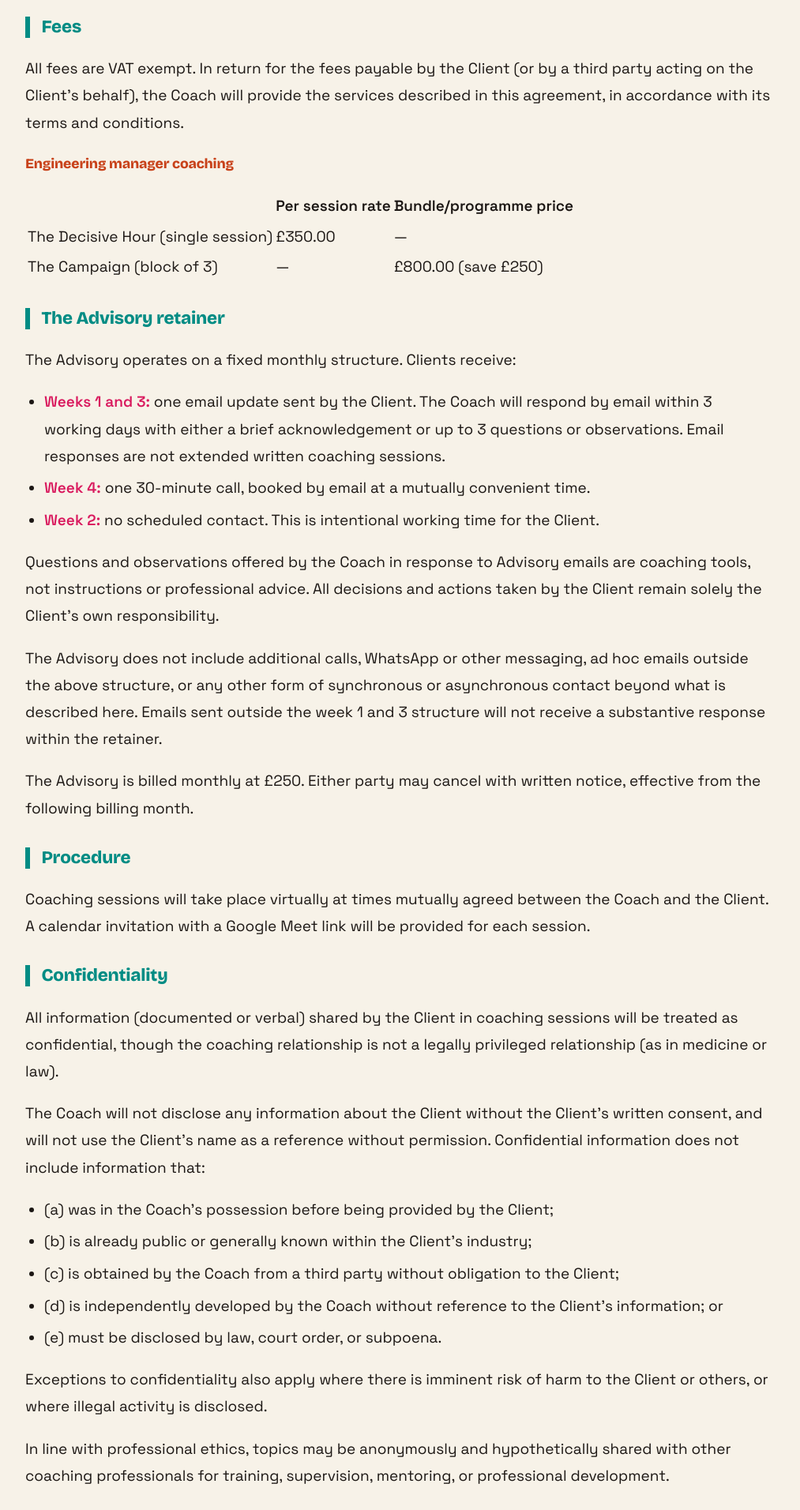
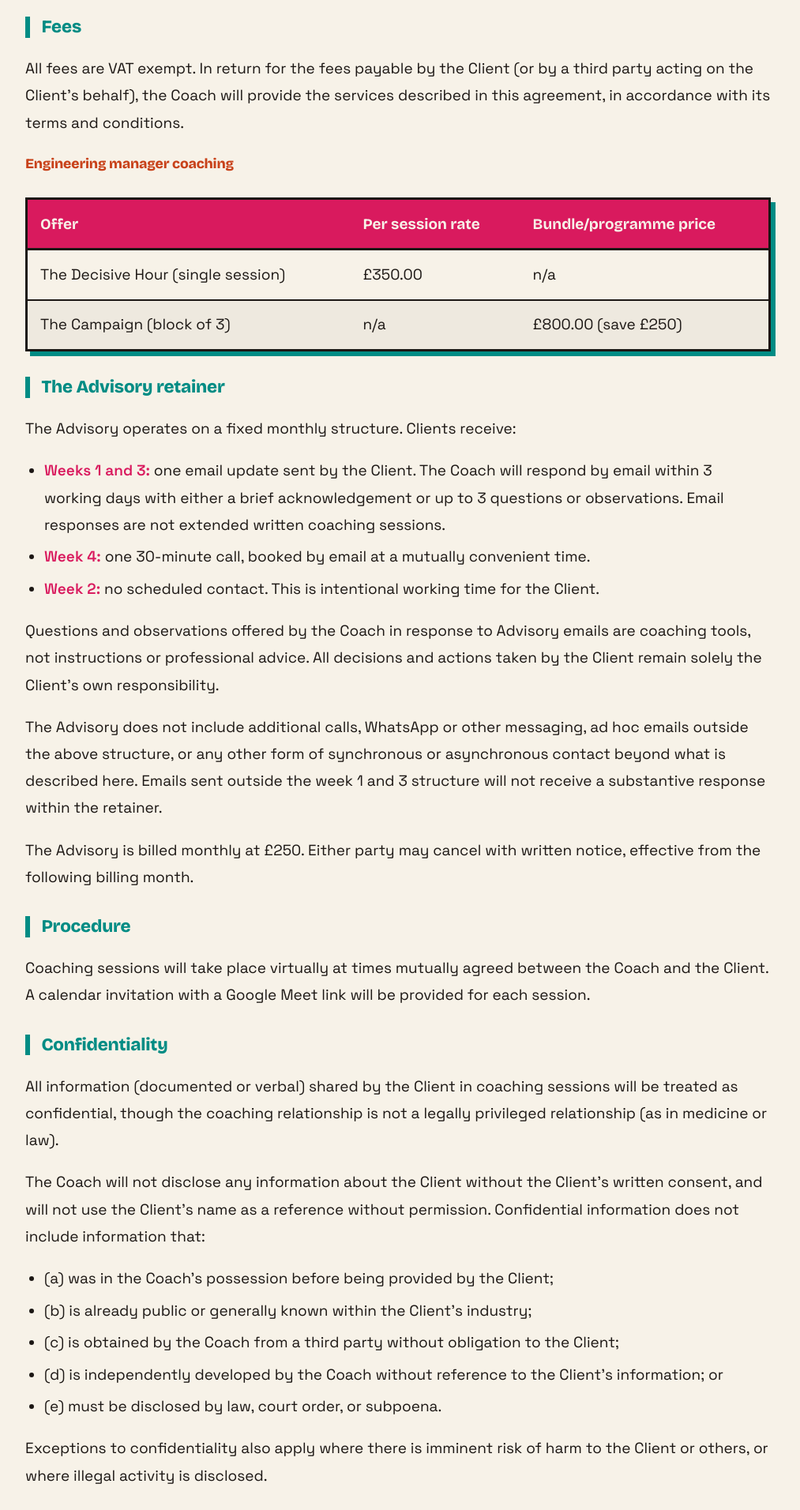
Before and after one commit to outragedpinkracoon/outragedpinkracoon.github.io, a Jekyll site: the page built from pages/coaching-disclaimer-and-terms.md, in a window 1280 px wide. Shown: the part 4332-6244 px from the top of the page at 79% size, without its empty margins (136-1149 px from the left). Built offline with Jekyll 4.4.1, drawn with Linux system fonts in a browser that asks for light colours; comment, search, counter and statistics services are not loaded.

Commit message:
fixes T&Cs table

```diff
--- a/_sass/a11y-cb-blue-yellow.scss
+++ b/_sass/a11y-cb-blue-yellow.scss
@@ -112,6 +112,11 @@ body.cb-blue-yellow {
     &--teal { background: $tri-green; color: #f7f2e8; box-shadow: 6px 6px 0 #1c1714; }
     &--yellow { background: $tri-coral; box-shadow: 6px 6px 0 #d91a5e; }
     &--email  { background: $tri-coral; color: #f7f2e8; box-shadow: 6px 6px 0 #d91a5e; }
+  }
+
+  // table header (magenta) stays safe; only the teal shadow swaps
+  table:not(.pricing-table) {
+    box-shadow: 6px 6px 0 $tri-green;
   }
 
   // Course starburst: teal -> green (teal unsafe for tritanopia)
--- a/_sass/a11y-cb-greyscale.scss
+++ b/_sass/a11y-cb-greyscale.scss
@@ -120,6 +120,13 @@ body.cb-greyscale {
     &--teal { background: $gs-mid; color: $gs-near-white; box-shadow: 6px 6px 0 $gs-dark; }
     &--yellow { background: $gs-light; border: 3px dashed $gs-dark; box-shadow: 6px 6px 0 $gs-dark; }
     &--email  { background: $gs-light; border: 3px dashed $gs-dark; box-shadow: 6px 6px 0 $gs-dark; }
+  }
+
+  table:not(.pricing-table) {
+    border-color: $gs-dark;
+    box-shadow: 6px 6px 0 $gs-mid;
+    th, td { border-bottom-color: $gs-dark; }
+    thead th { background: $gs-dark; color: $gs-near-white; border-bottom-color: $gs-dark; }
   }
 
   .fill-blank {
--- a/_sass/a11y-cb-red-green.scss
+++ b/_sass/a11y-cb-red-green.scss
@@ -123,6 +123,11 @@ body.cb-red-green {
     &--teal { background: $cb-amber; color: #1c1714; box-shadow: 6px 6px 0 #1c1714; }
     &--yellow { background: lighten($cb-sky, 30%); box-shadow: 6px 6px 0 $cb-blue; }
     &--email  { background: lighten($cb-sky, 30%); box-shadow: 6px 6px 0 $cb-blue; }
+  }
+
+  table:not(.pricing-table) {
+    box-shadow: 6px 6px 0 $cb-amber;
+    thead th { background: $cb-blue; }
   }
 
   .email-subject {
--- a/_sass/main.scss
+++ b/_sass/main.scss
@@ -3022,3 +3022,54 @@ footer {
     scroll-behavior: auto;
   }
 }
+
+// ─── Content tables (T&Cs fees, etc) ───────────────────────────────────────────
+// Risograph treatment: ink border, hard offset shadow, magenta header bar.
+// Scoped to content tables in main; leaves .pricing-table and layout untouched.
+main table:not(.pricing-table) {
+  width: 100%;
+  border-collapse: separate;
+  border-spacing: 0;
+  margin: 2rem 0;
+  border: 3px solid $ink;
+  box-shadow: 6px 6px 0 $teal;
+  font-family: $font-secondary;
+  overflow: hidden;
+
+  th, td {
+    padding: 0.85rem 1rem;
+    text-align: left;
+    border-bottom: 2px solid $ink;
+  }
+
+  thead th {
+    background: $magenta;
+    color: $cream;
+    font-family: $font-primary;
+    font-weight: 700;
+    border-bottom: 3px solid $ink;
+  }
+
+  tbody tr:last-child td {
+    border-bottom: 0;
+  }
+
+  tbody tr:nth-child(even) td {
+    background: rgba($ink, 0.04);
+  }
+
+  // Not-applicable cells read quieter
+  td:empty::after {
+    content: "n/a";
+    opacity: 0.5;
+  }
+}
+
+// Mobile: let a wide table scroll rather than crush the layout
+@media (max-width: 640px) {
+  main table:not(.pricing-table) {
+    display: block;
+    overflow-x: auto;
+    white-space: nowrap;
+  }
+}
--- a/pages/coaching-disclaimer-and-terms.md
+++ b/pages/coaching-disclaimer-and-terms.md
@@ -73,10 +73,27 @@ All fees are VAT exempt. In return for the fees payable by the Client (or by a t
 
 #### Engineering manager coaching
 
-| | Per session rate | Bundle/programme price |
-|---|---|---|
-| The Decisive Hour (single session) | £350.00 | — |
-| The Campaign (block of 3) | — | £800.00 (save £250) |
+<table>
+  <thead>
+    <tr>
+      <th>Offer</th>
+      <th>Per session rate</th>
+      <th>Bundle/programme price</th>
+    </tr>
+  </thead>
+  <tbody>
+    <tr>
+      <td>The Decisive Hour (single session)</td>
+      <td>£350.00</td>
+      <td>n/a</td>
+    </tr>
+    <tr>
+      <td>The Campaign (block of 3)</td>
+      <td>n/a</td>
+      <td>£800.00 (save £250)</td>
+    </tr>
+  </tbody>
+</table>
 
 ### The Advisory retainer
 
```
